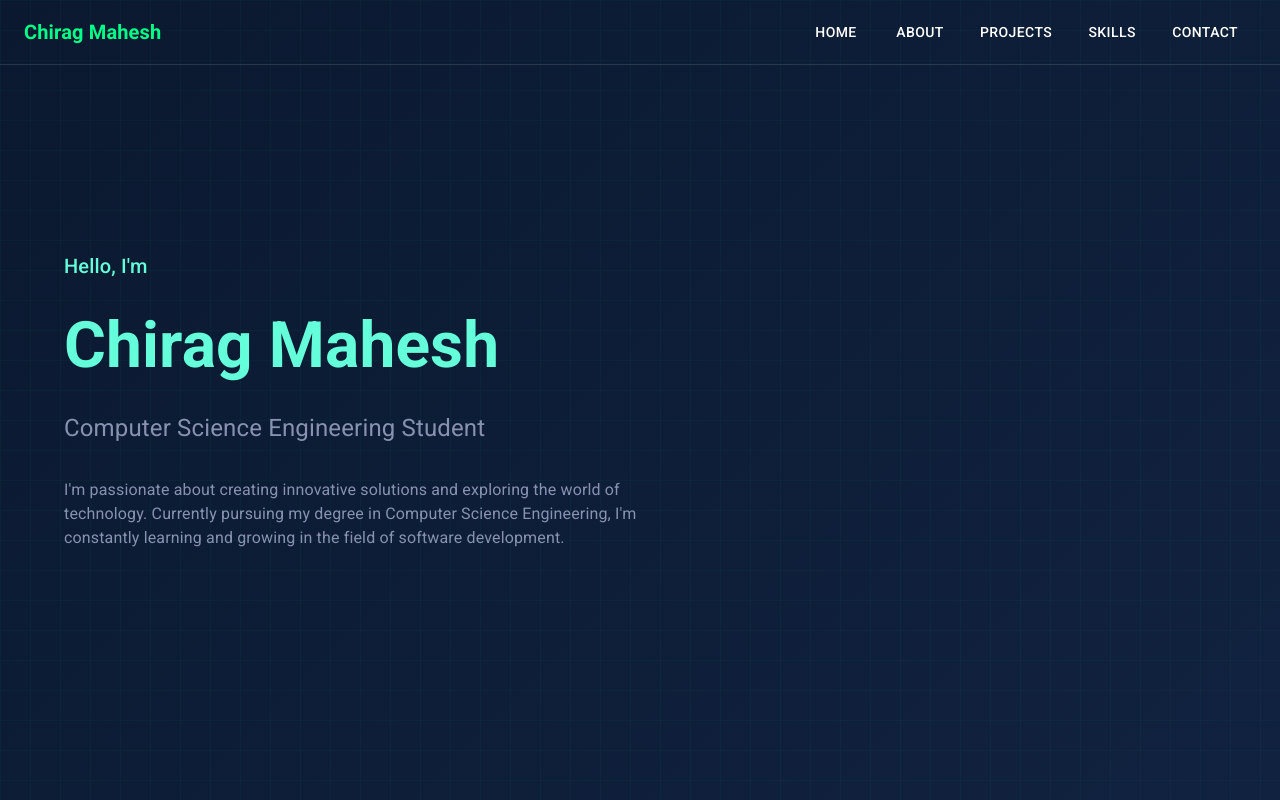
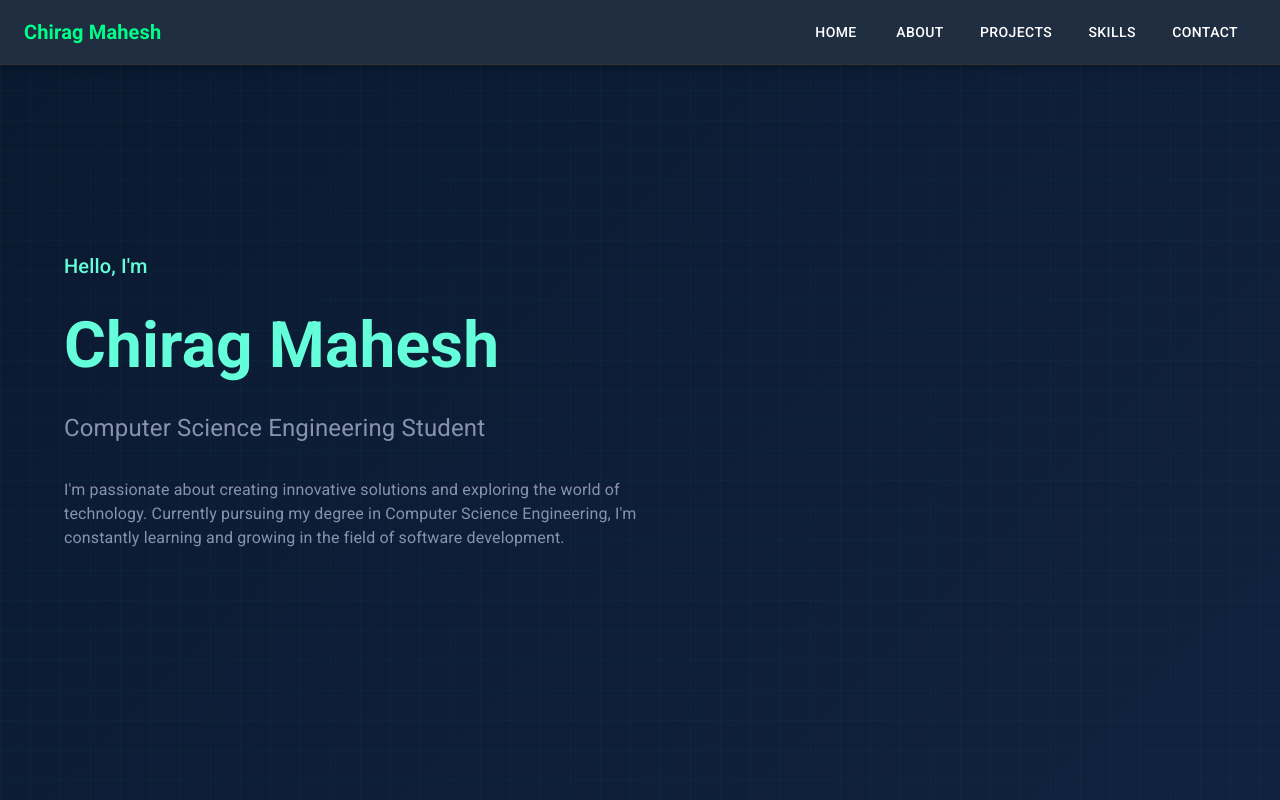
Before and after one commit to chirag-92003/MyPortfolio, a React (Create React App) app: page / in a window 1280 px wide. Shown: the top 800 px of the page. Built offline with nearby package versions, Linux system fonts and the light colour scheme.

Commit message:
navbar changed

```diff
--- a/src/components/Navbar.tsx
+++ b/src/components/Navbar.tsx
@@ -3,11 +3,10 @@ import { AppBar, Toolbar, Typography, Button, IconButton, Drawer, List, ListItem
 import MenuIcon from '@mui/icons-material/Menu';
 import { styled } from '@mui/material/styles';
 
-const StyledAppBar = styled(AppBar)(({ theme }) => ({
-  background: 'transparent',
-  boxShadow: 'none',
-  borderBottom: `1px solid ${theme.palette.divider}`,
-}));
+const StyledAppBar = styled(AppBar)`
+  background-color: #0a192f;
+  box-shadow: 0 2px 10px rgba(0, 0, 0, 0.3);
+`;
 
 const NavButton = styled(Button)(({ theme }) => ({
   color: theme.palette.text.primary,
```
